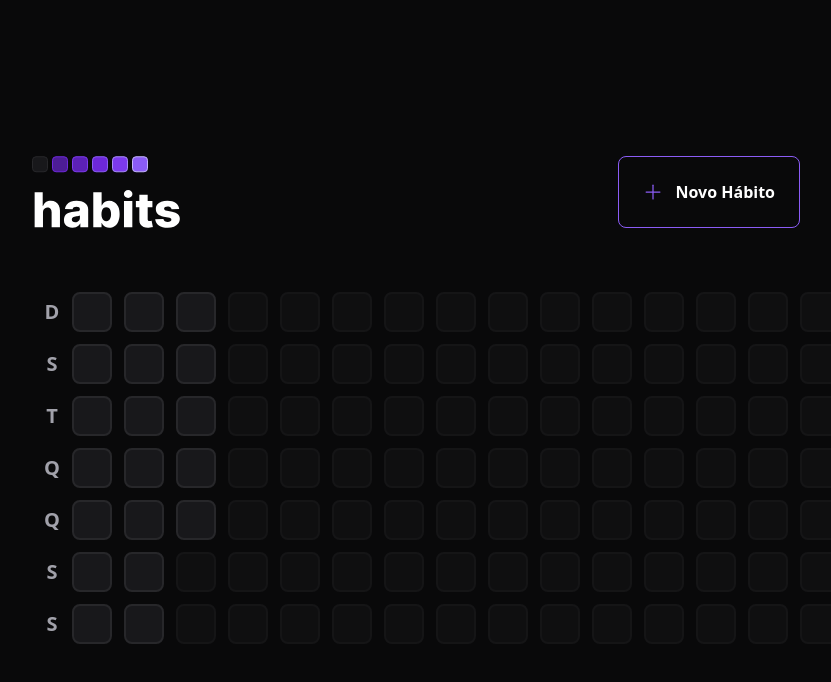
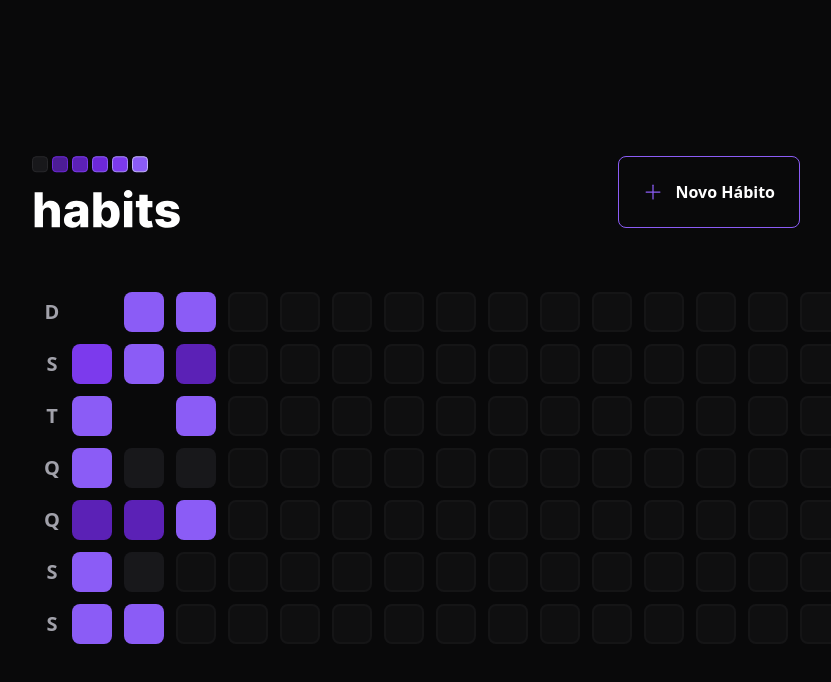
Before and after one commit to ThiLourenco/habit, a React (Vite) app in the folder web/: page / in a window 1280 px wide. Shown: the top 682 px of the page, without its empty margins (120-951 px from the left). Built offline with nearby package versions, Linux system fonts and the light colour scheme.

Commit message:
feat(web): adding styles in habitDay

```diff
--- a/web/package.json
+++ b/web/package.json
@@ -11,6 +11,7 @@
   "dependencies": {
     "@radix-ui/react-dialog": "^1.0.2",
     "@radix-ui/react-popover": "^1.0.3",
+    "clsx": "^1.2.1",
     "dayjs": "^1.11.7",
     "phosphor-react": "^1.4.1",
     "react": "^18.2.0",
--- a/web/src/components/HabitDay.tsx
+++ b/web/src/components/HabitDay.tsx
@@ -1,11 +1,26 @@
 import * as Popover from '@radix-ui/react-popover';
+import clsx from 'clsx';
 import { ProgressBar } from './ProgressBar';
 
-export function HabitDay() {
+interface HabitDayProps {
+  completed: number;
+  amount: number;
+}
+
+export function HabitDay({ completed, amount }: HabitDayProps) {
+  const completedPercentage = Math.round((completed / amount) * 100);
+
   return (
     <Popover.Root>
       <Popover.Trigger
-        className='w-10 h-10 bg-zinc-900 border-2 border-zinc-800 rounded-lg '
+        className={clsx('w-10 h-10 rounded-lg', {
+          'bg-zinc-900  border-zinc-800': completedPercentage === 0,
+          'bg-violet-900 border-violet-700': completedPercentage >= 0 && completedPercentage < 20,
+          'bg-violet-800 border-violet-600': completedPercentage >= 20 && completedPercentage < 40,
+          'bg-violet-700 border-violet-500': completedPercentage >= 40 && completedPercentage < 40,
+          'bg-violet-600 border-violet-500': completedPercentage >= 60 && completedPercentage < 80,
+          'bg-violet-500 border-violet-400': completedPercentage >= 80,
+        })}
       />
 
       <Popover.Portal>
@@ -13,7 +28,7 @@
           <span className='font-semibold text-zinc-400'>terça-feira</span>
           <span className='mt-1 font-extrabold leading-tight text-3xl'>17/01</span>
 
-          <ProgressBar progress={50}/>
+          <ProgressBar progress={completedPercentage}/>
 
           <Popover.Arrow height={8} width={16} className='fill-zinc-900' />
         </Popover.Content>
--- a/web/src/components/NewHabitForm.tsx
+++ b/web/src/components/NewHabitForm.tsx
@@ -37,5 +37,5 @@
           Confirmar
       </button>
     </form>
-  )
-}
+  );
+};
--- a/web/src/components/SummaryTable.tsx
+++ b/web/src/components/SummaryTable.tsx
@@ -34,7 +34,13 @@
 
         <div className='grid grid-rows-7 grid-flow-col gap-3'>
           {summaryDates.map(date => {
-            return <HabitDay key={date.toString()} />
+            return (
+              <HabitDay
+                amount={5}
+                completed={Math.round(Math.random() * 5)}
+                key={date.toString()}
+              />
+            )
           })}
 
           {amountOfDaysToFill > 0 && Array.from({ length: amountOfDaysToFill }).map((_, i) => {
```
Also changed, not shown: 1 other file (tests, documents, lock files or other folders).
